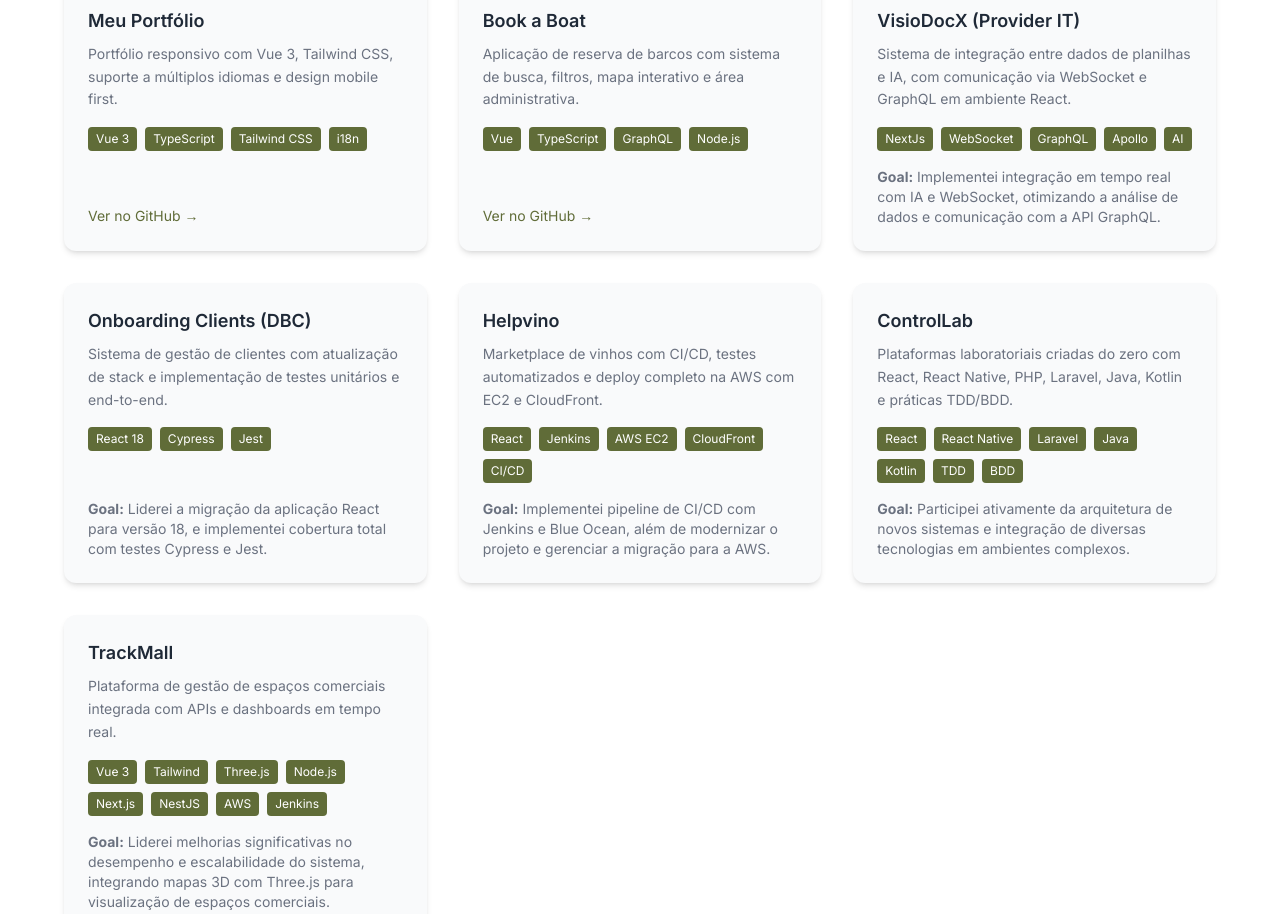
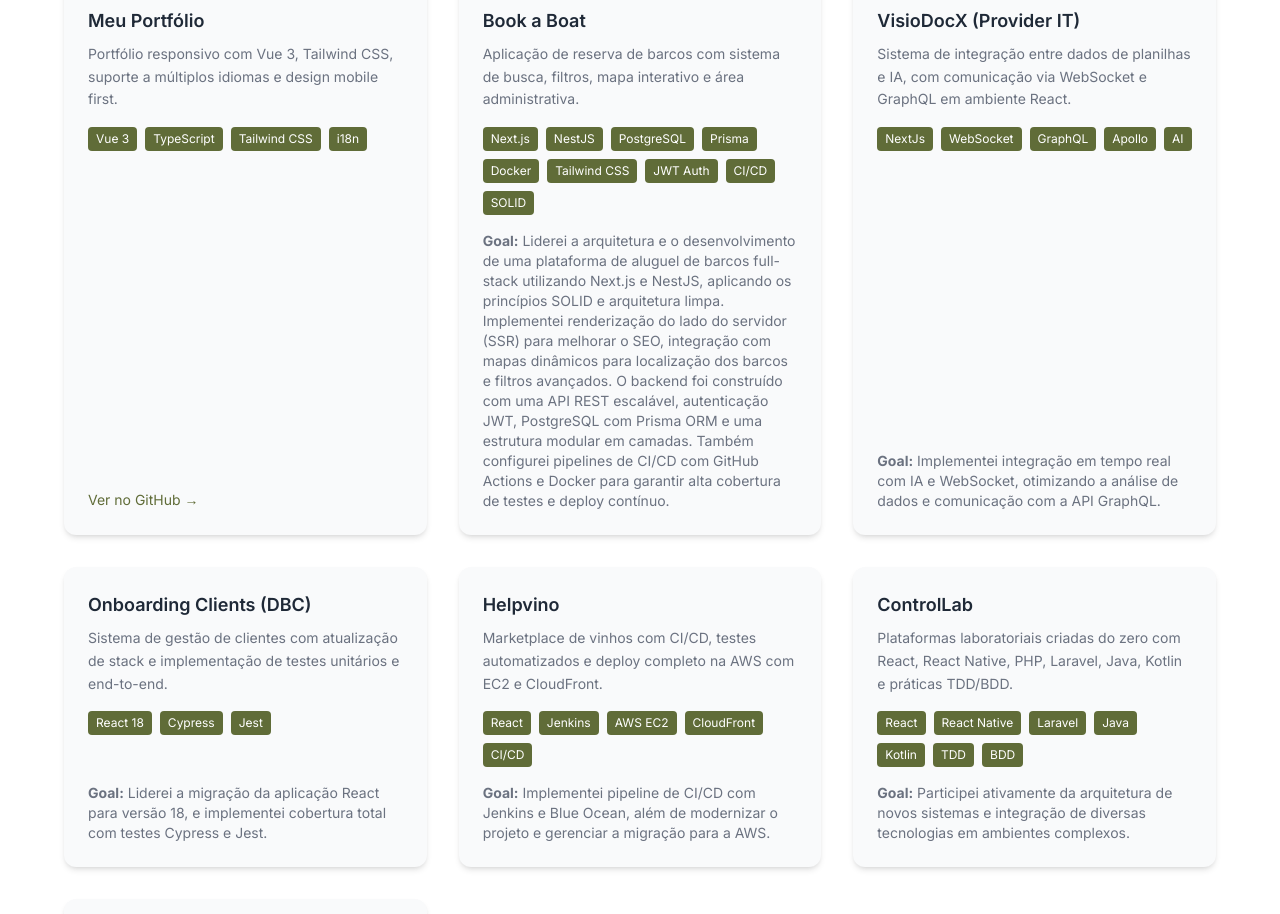
Before and after one commit to davidalmeidasj/my-resume, a Vue app: page / in a window 1280 px wide. Shown: the part 2360-3274 px from the top of the page. Built offline with nearby package versions, Linux system fonts and the light colour scheme.

Commit message:
feat(projects): add detailed goal for Book a Boat project

```diff
--- a/src/components/ProjectsSection.vue
+++ b/src/components/ProjectsSection.vue
@@ -12,8 +12,20 @@
   {
     titleKey: 'projects.bookaboat.title',
     descriptionKey: 'projects.bookaboat.description',
-    techs: ['Vue', 'TypeScript', 'GraphQL', 'Node.js'],
-    github: 'https://github.com/davidalmeidasj/book-a-boat'
+    techs: [
+      'Next.js',
+      'NestJS',
+      'PostgreSQL',
+      'Prisma',
+      'Docker',
+      'Tailwind CSS',
+      'JWT Auth',
+      'CI/CD',
+      'SOLID'
+    ],
+    github: null,
+    goalKey: 'projects.bookaboat.goal'
+
   },
   {
     titleKey: 'projects.provider.title',
--- a/src/locales/en.json
+++ b/src/locales/en.json
@@ -52,7 +52,8 @@
     },
     "bookaboat": {
       "title": "Book a Boat",
-      "description": "Boat booking application with search system, filters, interactive map, and admin area."
+      "description": "Boat booking application with search system, filters, interactive map, and admin area.",
+      "goal": "Led the architecture and development of a full-stack boat rental platform using Next.js and NestJS, designed with SOLID principles and a clean architecture approach. I implemented SSR for better SEO, dynamic map integration for boat locations, and advanced filtering. Backend featured a scalable REST API with JWT authentication, PostgreSQL with Prisma ORM, and modular service layers. CI/CD pipelines were configured using GitHub Actions and Docker, ensuring high code quality and automatic deployment."
     },
     "vxdoc": {
       "title": "VXDoc",
--- a/src/locales/es.json
+++ b/src/locales/es.json
@@ -52,7 +52,8 @@
     },
     "bookaboat": {
       "title": "Book a Boat",
-      "description": "Aplicación de reservas de barcos con búsqueda, filtros, mapa interactivo y área administrativa."
+      "description": "Aplicación de reservas de barcos con búsqueda, filtros, mapa interactivo y área administrativa.",
+      "goal": "Lideré la arquitectura y el desarrollo de una plataforma de alquiler de barcos full-stack utilizando Next.js y NestJS, aplicando principios SOLID y una arquitectura limpia. Implementé renderizado del lado del servidor (SSR) para mejorar el SEO, integración dinámica de mapas para la ubicación de barcos y filtros avanzados. El backend fue construido con una API REST escalable, autenticación JWT, PostgreSQL con Prisma ORM y capas de servicio modulares. También configuré pipelines de CI/CD con GitHub Actions y Docker para garantizar alta calidad del código y despliegue automático."
     },
     "vxdoc": {
       "title": "VXDoc",
--- a/src/locales/pt.json
+++ b/src/locales/pt.json
@@ -52,7 +52,8 @@
     },
     "bookaboat": {
       "title": "Book a Boat",
-      "description": "Aplicação de reserva de barcos com sistema de busca, filtros, mapa interativo e área administrativa."
+      "description": "Aplicação de reserva de barcos com sistema de busca, filtros, mapa interativo e área administrativa.",
+      "goal": "Liderei a arquitetura e o desenvolvimento de uma plataforma de aluguel de barcos full-stack utilizando Next.js e NestJS, aplicando os princípios SOLID e arquitetura limpa. Implementei renderização do lado do servidor (SSR) para melhorar o SEO, integração com mapas dinâmicos para localização dos barcos e filtros avançados. O backend foi construído com uma API REST escalável, autenticação JWT, PostgreSQL com Prisma ORM e uma estrutura modular em camadas. Também configurei pipelines de CI/CD com GitHub Actions e Docker para garantir alta cobertura de testes e deploy contínuo."
     },
     "vxdoc": {
       "title": "VXDoc",
```
